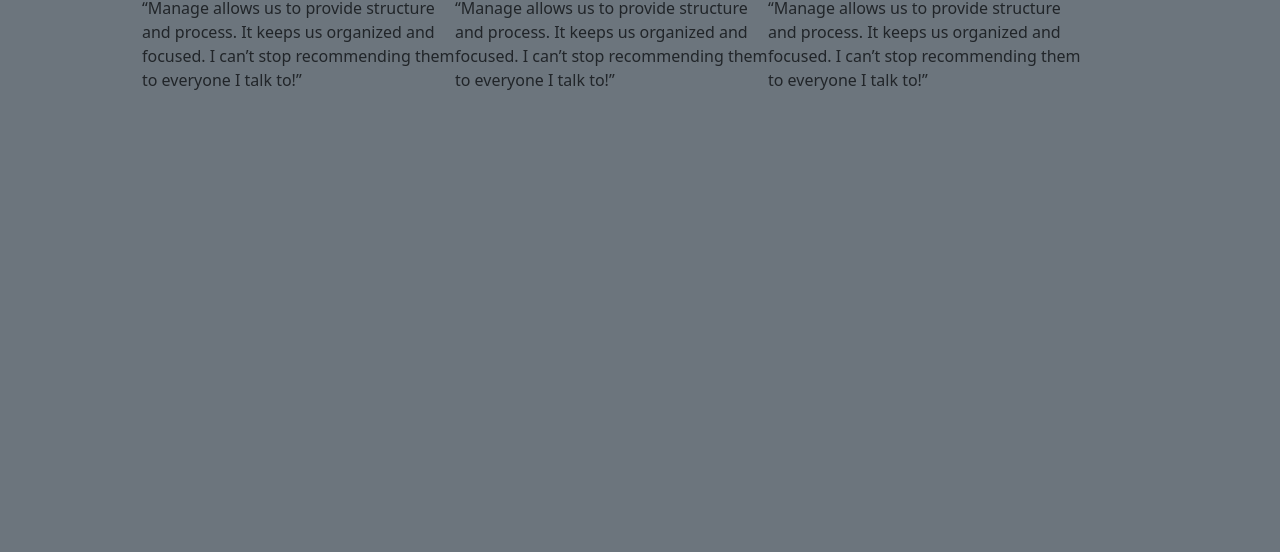
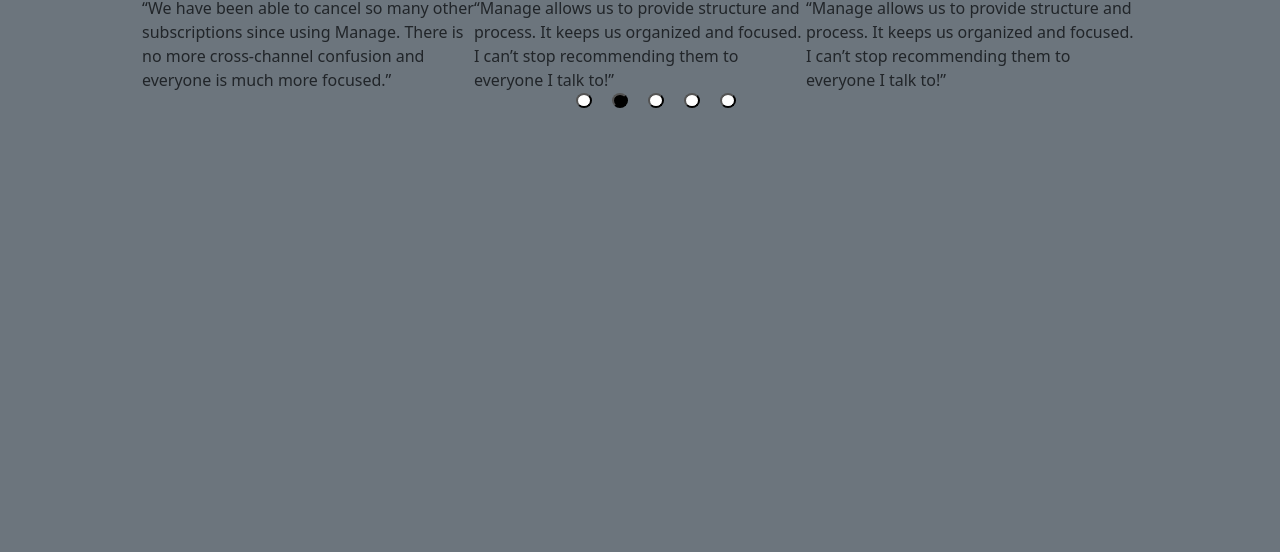
Before and after one commit to MuhammadAkbar-Ramazonov/imthon-4, a website: page index.html in a window 1280 px wide. Shown: the part 248-800 px from the top of the page. Drawn offline with nearby package versions, Linux system fonts and the light colour scheme.

Commit message:
add slick

```diff
--- a/css/main.css
+++ b/css/main.css
@@ -66,6 +66,37 @@
     background-image: url("../images/arrow-right.svg");
     background-repeat: no-repeat;
 }
+/* .site-list .slick-arrow.slick-disabled{
+    opacity: 0.25;
+} */
 .site-item{
     min-width: 0;
 }
+.slick-dots{
+    position: absolute;
+    bottom: 0;
+    left: 0;
+    right: 0;
+}
+.site-list .slick-dots{
+    display: flex;
+    align-items: center;
+    justify-content: center;
+}
+
+.site-list .slick-dots li{
+    list-style: none;
+    margin: 0 10px;
+}
+
+.site-list .slick-dots button{
+    font-size: 0;
+    width: 10px;
+    height: 15px;
+    background-color: #fff;
+    border-radius: 50%;
+}
+.site-list .slick-dots li.slick-active button{
+    background-color: #000;
+
+}
--- a/js/main.js
+++ b/js/main.js
@@ -4,7 +4,14 @@
         dots:true,
         slidesToShow: 3,
         slidesToScroll: 1,
+        speed: 800,
+        easing: 'easy',
+        // infinite: true,
         autoplay: true,
-        autoplaySpeed: 2000,
+        autoplaySpeed: 3000,
+        pauseOnHover: true,
+        pauseOnFocus: true,
+        pauseOnDotsHover: true,
+
     });
 });
```
Also changed, not shown: index.html (+0 -1 lines).
